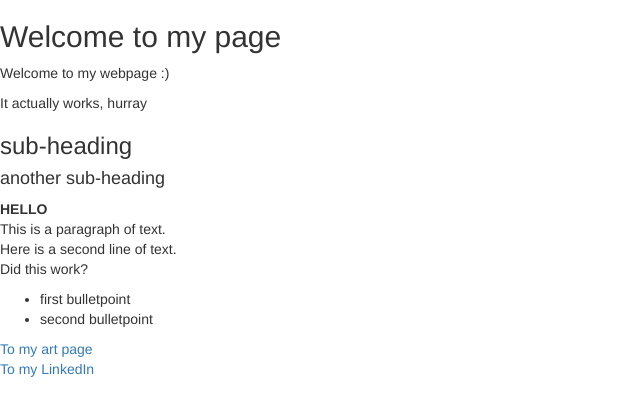
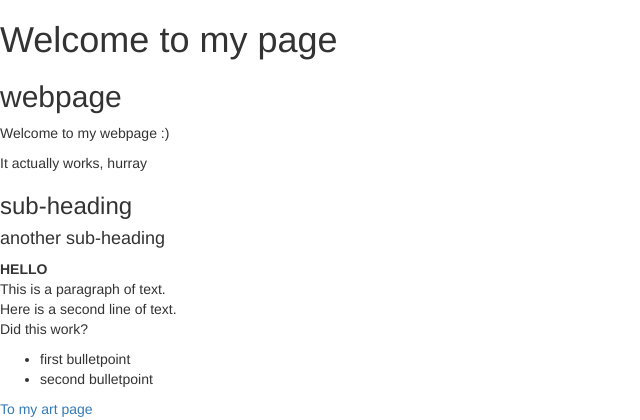
Before and after one commit to ronap/my-first-blog, a Django app: page / in a window 1280 px wide. Shown: the top 420 px of the page, without its empty margins (0-640 px from the left). Run offline with Django 3.2, Linux system fonts and the light colour scheme; some libraries are stand-ins or nearby versions.

Commit message:
text colour changes

```diff
--- /dev/null
+++ b/blog/static/css/blog.css
@@ -0,0 +1,8 @@
+h1 a, h2 a {
+    color: #935FBE;
+}
+
+body {
+  padding-left: 15px:
+
+}
--- a/blog/templates/blog/post_list.html
+++ b/blog/templates/blog/post_list.html
@@ -1,10 +1,13 @@
+{% load static %}
 <html>
     <head>
         <title>Rona's Webpage</title>
         <link rel="stylesheet" href="//maxcdn.bootstrapcdn.com/bootstrap/3.2.0/css/bootstrap.min.css">
 <link rel="stylesheet" href="//maxcdn.bootstrapcdn.com/bootstrap/3.2.0/css/bootstrap-theme.min.css">
+<link rel="stylesheet" href="{% static 'css/blog.css' %}">
     </head>
-    <h2>Welcome to my page</h2>
+    <h1>Welcome to my page</h1>
+        <h2>webpage</h2>
     <body>
         <p>Welcome to my webpage :)</p>
         <p>It actually works, hurray</p>
```
